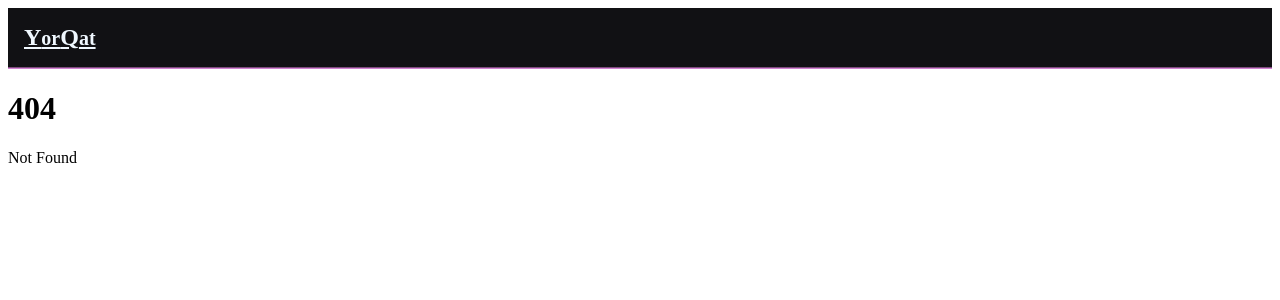
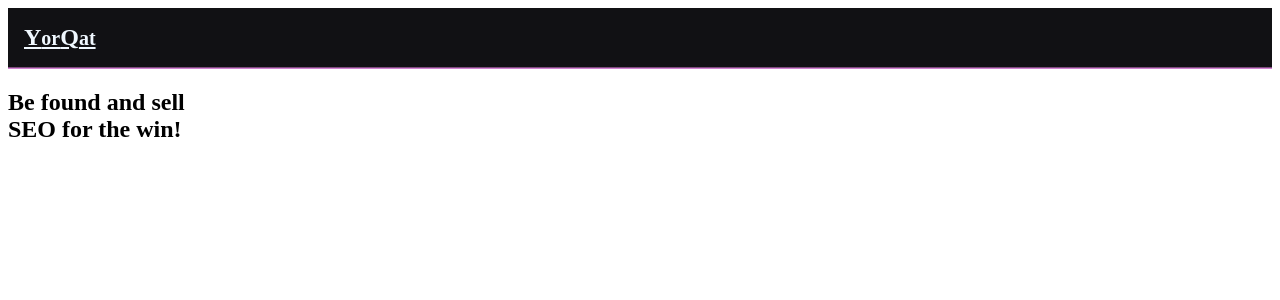
Before and after one commit to yorqat/www-yorqat, a SvelteKit app: page /social in a window 1280 px wide. Before the commit this address had no page. Shown: the top 300 px of the page. Built offline with nearby package versions, Linux system fonts and the light colour scheme; a web font is replaced by a local one.

Commit message:
add social page

```diff
--- /dev/null
+++ b/src/routes/social/+page.svelte
@@ -0,0 +1,3 @@
+<section id="social">
+    <h1>Be found and sell<br>SEO for the win!</h1>
+</section>
```
